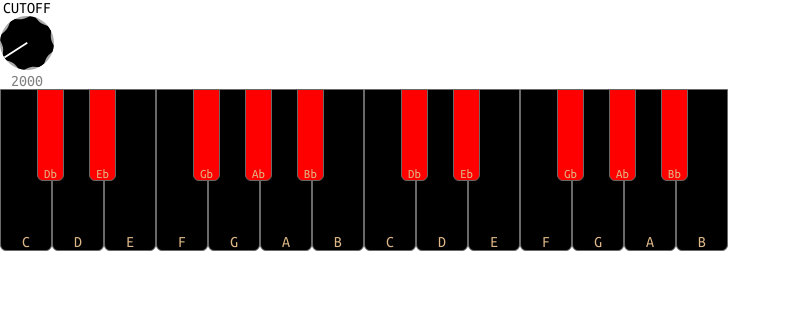
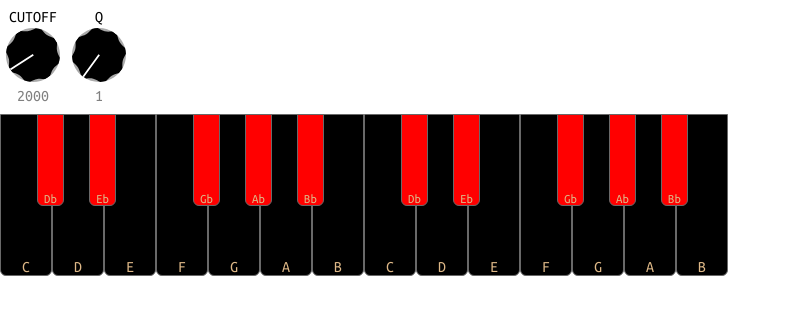
Before and after one commit to brurez/red-analog-synth, a React (Create React App) app: page / in a window 1280 px wide. Shown: the top 314 px of the page, without its empty margins (0-791 px from the left). Built offline with nearby package versions, Linux system fonts and the light colour scheme.

Commit message:
Adds resonance to filter

```diff
--- a/src/entities/AnalogSynth.ts
+++ b/src/entities/AnalogSynth.ts
@@ -4,6 +4,7 @@ import Note from "./Note";
 
 class AnalogSynth {
   @observable private $filterFreq: number = 2000;
+  @observable private $filterQ: number = 1;
 
   @observable private voices: AnalogVoice[];
   private ac: AudioContext;
@@ -27,6 +28,18 @@ class AnalogSynth {
   }
 
   @computed
+  get filterQ() {
+    return this.$filterQ;
+  }
+
+  set filterQ(value) {
+    this.voices.forEach(v =>  {
+      v.filter.Q.value = value;
+    });
+    this.$filterQ = value;
+  }
+
+  @computed
   get tonesPlayingNow(): string[] {
     return this.voices.map(v => v.note && v.note.name);
   }
@@ -39,8 +52,10 @@ class AnalogSynth {
     this.stop(note);
     const voice = new AnalogVoice(this.ac);
     voice.filter.frequency.value = this.filterFreq;
+    voice.filter.Q.value = this.filterQ;
     voice.connect(this.ac.destination);
     voice.play(note);
+
     this.voices.push(voice);
   }
 
--- a/src/ui/Knob.css
+++ b/src/ui/Knob.css
@@ -1,9 +1,11 @@
 .knob {
     display: inline-block;
+    padding: 6px;
 }
 
 .knob .label {
     text-align: center;
+    line-height: 1.4em;
 }
 
 .knob svg {
--- a/src/ui/UIAnalogSynth.tsx
+++ b/src/ui/UIAnalogSynth.tsx
@@ -10,9 +10,7 @@ interface IProps {
 @observer
 class UIAnalogSynth extends React.Component<IProps> {
   public render() {
-    const {
-      synth }
-     = this.props;
+    const { synth } = this.props;
 
     return (
       <div className="analog-synth">
@@ -20,8 +18,15 @@ class UIAnalogSynth extends React.Component<IProps> {
           value={synth.filterFreq}
           minValue={0}
           maxValue={22050}
-          onChange={value => synth.filterFreq = value}
+          onChange={value => (synth.filterFreq = value)}
           label="CUTOFF"
+        />
+        <Knob
+          value={synth.filterQ}
+          minValue={0.001}
+          maxValue={50}
+          onChange={value => (synth.filterQ = value)}
+          label="Q"
         />
       </div>
     );
```
